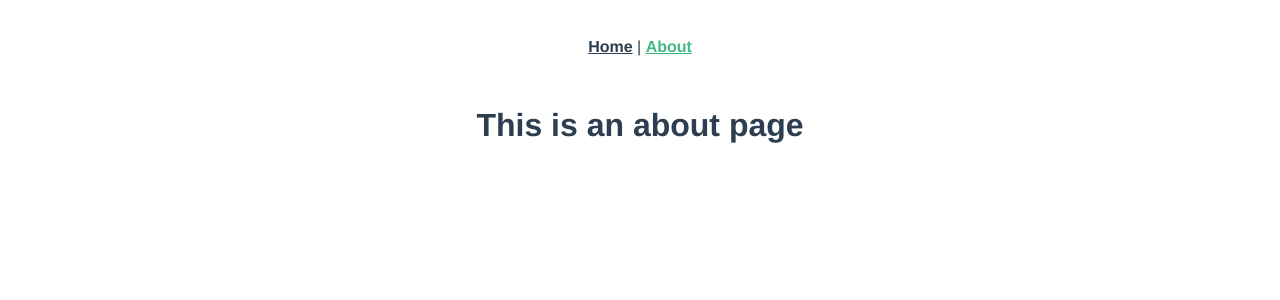
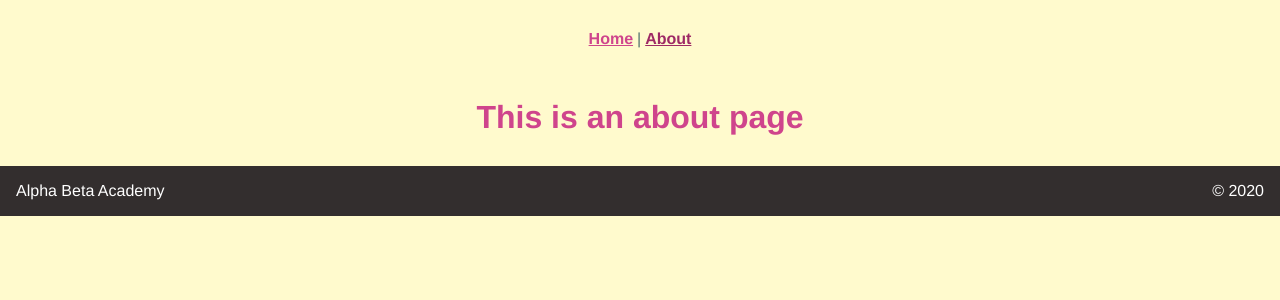
Before and after one commit to jlforever/abs_next_gen_fe, a Vue app: page /about in a window 1280 px wide. Shown: the top 300 px of the page. Built offline with nearby package versions, Linux system fonts and the light colour scheme.

Commit message:
first commit with vue setup and color import

```diff
--- a/babel.config.js
+++ b/babel.config.js
@@ -1,3 +1,3 @@
 module.exports = {
-  presets: ["@vue/cli-plugin-babel/preset"]
+  presets: ["@vue/cli-plugin-babel/preset"],
 };
--- a/src/App.vue
+++ b/src/App.vue
@@ -1,31 +1,50 @@
 <template>
   <div id="app">
     <div id="nav">
-      <router-link to="/">Home</router-link> |
+      <router-link to="/">Home</router-link>
+      <span class="divider">|</span>
       <router-link to="/about">About</router-link>
     </div>
     <router-view />
+    <Footer />
   </div>
 </template>
 
+<script>
+import Footer from "@/components/Footer.vue";
+
+export default {
+  name: "App",
+  components: {
+    Footer
+  }
+};
+</script>
+
 <style lang="scss">
-#app {
+body {
   font-family: Avenir, Helvetica, Arial, sans-serif;
   -webkit-font-smoothing: antialiased;
   -moz-osx-font-smoothing: grayscale;
   text-align: center;
-  color: #2c3e50;
+  color: $text;
+  background: $background-light;
+  padding: 0;
+  margin: 0;
 }
 
 #nav {
   padding: 30px;
-
+  .divider {
+    display: inline-block;
+    margin: 0 0.25rem;
+  }
   a {
     font-weight: bold;
-    color: #2c3e50;
+    color: $text-link;
 
     &.router-link-exact-active {
-      color: #42b983;
+      color: darken($text-link, 15%);
     }
   }
 }
--- /dev/null
+++ b/src/components/Footer.vue
@@ -0,0 +1,23 @@
+<template>
+  <footer class="app-footer">
+    <div class="app-footer-section">Alpha Beta Academy</div>
+    <div class="app-footer-section">&copy; 2020</div>
+  </footer>
+</template>
+
+<script>
+export default {
+  name: "Footer"
+};
+</script>
+
+<style lang="scss">
+.app-footer {
+  margin-top: 30px;
+  display: flex;
+  justify-content: space-between;
+  padding: 1rem;
+  background: $background-dark;
+  color: $text-light;
+}
+</style>
--- a/src/components/HelloWorld.vue
+++ b/src/components/HelloWorld.vue
@@ -2,11 +2,13 @@
   <div class="hello">
     <h1>{{ msg }}</h1>
     <p>
-      For a guide and recipes on how to configure / customize this project,<br />
+      For a guide and recipes on how to configure / customize this project,
+      <br />
       check out the
-      <a href="https://cli.vuejs.org" target="_blank" rel="noopener"
-        >vue-cli documentation</a
-      >.
+      <a href="https://cli.vuejs.org" target="_blank" rel="noopener">
+        vue-cli documentation
+      </a>
+      .
     </p>
     <h3>Installed CLI Plugins</h3>
     <ul>
@@ -15,56 +17,63 @@
           href="https://github.com/vuejs/vue-cli/tree/dev/packages/%40vue/cli-plugin-babel"
           target="_blank"
           rel="noopener"
-          >babel</a
         >
+          babel
+        </a>
       </li>
       <li>
         <a
           href="https://github.com/vuejs/vue-cli/tree/dev/packages/%40vue/cli-plugin-pwa"
           target="_blank"
           rel="noopener"
-          >pwa</a
         >
+          pwa
+        </a>
       </li>
       <li>
         <a
           href="https://github.com/vuejs/vue-cli/tree/dev/packages/%40vue/cli-plugin-router"
           target="_blank"
           rel="noopener"
-          >router</a
         >
+          router
+        </a>
       </li>
       <li>
         <a
           href="https://github.com/vuejs/vue-cli/tree/dev/packages/%40vue/cli-plugin-vuex"
           target="_blank"
           rel="noopener"
-          >vuex</a
         >
+          vuex
+        </a>
       </li>
       <li>
         <a
           href="https://github.com/vuejs/vue-cli/tree/dev/packages/%40vue/cli-plugin-eslint"
           target="_blank"
           rel="noopener"
-          >eslint</a
         >
+          eslint
+        </a>
       </li>
       <li>
         <a
           href="https://github.com/vuejs/vue-cli/tree/dev/packages/%40vue/cli-plugin-unit-jest"
           target="_blank"
           rel="noopener"
-          >unit-jest</a
         >
+          unit-jest
+        </a>
       </li>
       <li>
         <a
           href="https://github.com/vuejs/vue-cli/tree/dev/packages/%40vue/cli-plugin-e2e-nightwatch"
           target="_blank"
           rel="noopener"
-          >e2e-nightwatch</a
         >
+          e2e-nightwatch
+        </a>
       </li>
     </ul>
     <h3>Essential Links</h3>
@@ -73,19 +82,19 @@
         <a href="https://vuejs.org" target="_blank" rel="noopener">Core Docs</a>
       </li>
       <li>
-        <a href="https://forum.vuejs.org" target="_blank" rel="noopener"
-          >Forum</a
-        >
+        <a href="https://forum.vuejs.org" target="_blank" rel="noopener">
+          Forum
+        </a>
       </li>
       <li>
-        <a href="https://chat.vuejs.org" target="_blank" rel="noopener"
-          >Community Chat</a
-        >
+        <a href="https://chat.vuejs.org" target="_blank" rel="noopener">
+          Community Chat
+        </a>
       </li>
       <li>
-        <a href="https://twitter.com/vuejs" target="_blank" rel="noopener"
-          >Twitter</a
-        >
+        <a href="https://twitter.com/vuejs" target="_blank" rel="noopener">
+          Twitter
+        </a>
       </li>
       <li>
         <a href="https://news.vuejs.org" target="_blank" rel="noopener">News</a>
@@ -94,9 +103,9 @@
     <h3>Ecosystem</h3>
     <ul>
       <li>
-        <a href="https://router.vuejs.org" target="_blank" rel="noopener"
-          >vue-router</a
-        >
+        <a href="https://router.vuejs.org" target="_blank" rel="noopener">
+          vue-router
+        </a>
       </li>
       <li>
         <a href="https://vuex.vuejs.org" target="_blank" rel="noopener">vuex</a>
@@ -106,21 +115,23 @@
           href="https://github.com/vuejs/vue-devtools#vue-devtools"
           target="_blank"
           rel="noopener"
-          >vue-devtools</a
         >
+          vue-devtools
+        </a>
       </li>
       <li>
-        <a href="https://vue-loader.vuejs.org" target="_blank" rel="noopener"
-          >vue-loader</a
-        >
+        <a href="https://vue-loader.vuejs.org" target="_blank" rel="noopener">
+          vue-loader
+        </a>
       </li>
       <li>
         <a
           href="https://github.com/vuejs/awesome-vue"
           target="_blank"
           rel="noopener"
-          >awesome-vue</a
         >
+          awesome-vue
+        </a>
       </li>
     </ul>
   </div>
@@ -137,18 +148,26 @@ export default {
 
 <!-- Add "scoped" attribute to limit CSS to this component only -->
 <style scoped lang="scss">
+h1 {
+  color: $brand-blue;
+}
 h3 {
-  margin: 40px 0 0;
+  margin: 30px 0 0;
+  color: $tenne-tawny;
 }
 ul {
   list-style-type: none;
   padding: 0;
+  margin: 0 0 15px;
+  &:last-child {
+    margin: 0;
+  }
 }
 li {
   display: inline-block;
   margin: 0 10px;
 }
 a {
-  color: #42b983;
+  color: $maroon;
 }
 </style>
--- /dev/null
+++ b/src/styles/_variables.scss
@@ -0,0 +1,38 @@
+$black: #000000;
+$white: #fff;
+$gray-night-rider: #332e2e;
+$gray-nobel: #a99d9d;
+
+/***************
+**** COLORS ****
+***************/
+
+// Reds / Oranges
+$maroon: #800000;
+$free-speech-red: #c00000;
+$mulberry: #cf448c;
+$tenne-tawny: #cd5700;
+
+// Blues / Greens / Yellows
+$navy: #000080;
+$william: #53736f;
+$myrtle: #21421e;
+$splash: #f1d79e;
+$lemon-chiffon: #fffacd;
+
+// Branding
+$brand-blue: $navy;
+$brand-pink: $mulberry;
+
+// Texts
+$text: $william;
+$text-brand: $navy;
+$text-light: $white;
+$text-link: $brand-pink;
+$text-link-light: $gray-nobel;
+$text-warning-note: $free-speech-red;
+
+// Backgrounds
+$background-dark: $gray-night-rider;
+$background-panel-light: $splash;
+$background-light: $lemon-chiffon;
--- a/src/views/About.vue
+++ b/src/views/About.vue
@@ -3,3 +3,9 @@
     <h1>This is an about page</h1>
   </div>
 </template>
+
+<style lang="scss">
+.about h1 {
+  color: $brand-pink;
+}
+</style>
--- a/src/views/Home.vue
+++ b/src/views/Home.vue
@@ -1,6 +1,6 @@
 <template>
   <div class="home">
-    <img alt="Vue logo" src="../assets/logo.png" />
+    <img alt="Vue logo" src="../assets/abs_logo_abstractmark.png" />
     <HelloWorld msg="Welcome to Your Vue.js App" />
   </div>
 </template>
@@ -16,3 +16,10 @@ export default {
   }
 };
 </script>
+
+<style lang="scss">
+img {
+  max-width: 400px;
+  width: 50%;
+}
+</style>
--- /dev/null
+++ b/vue.config.js
@@ -0,0 +1,9 @@
+module.exports = {
+  css: {
+    loaderOptions: {
+      sass: {
+        prependData: `@import "@/styles/_variables.scss";`,
+      },
+    },
+  },
+};
```
Also changed, not shown: src/assets/abs_logo_abstractmark.png (added).
